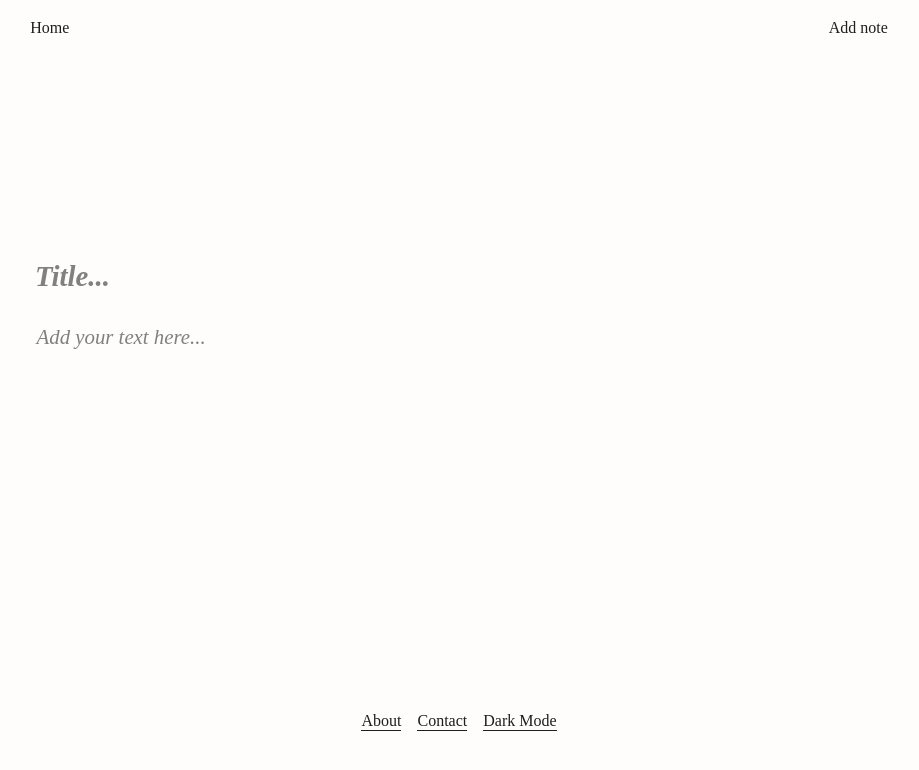
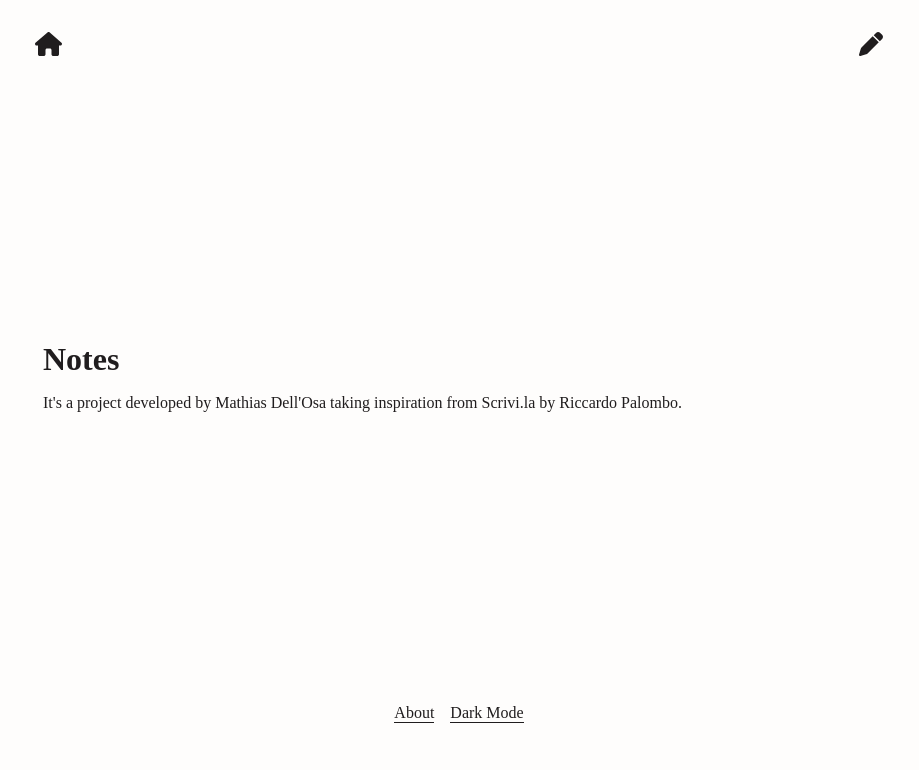
Before and after one commit to MathiasDWaterlaw/note-editor, a React (Create React App) app: page /about in a window 1280 px wide. Shown: the top 770 px of the page, without its empty margins (181-1100 px from the left). Built offline with nearby package versions, Linux system fonts and the light colour scheme; a web font is replaced by a local one.

Commit message:
Added links and navigation functionality

```diff
--- a/package.json
+++ b/package.json
@@ -3,11 +3,17 @@
   "version": "0.1.0",
   "private": true,
   "dependencies": {
+    "@fortawesome/fontawesome-svg-core": "^6.6.0",
+    "@fortawesome/free-brands-svg-icons": "^6.6.0",
+    "@fortawesome/free-regular-svg-icons": "^6.6.0",
+    "@fortawesome/free-solid-svg-icons": "^6.6.0",
+    "@fortawesome/react-fontawesome": "^0.2.2",
     "@testing-library/jest-dom": "^5.17.0",
     "@testing-library/react": "^13.4.0",
     "@testing-library/user-event": "^13.5.0",
     "react": "^18.3.1",
     "react-dom": "^18.3.1",
+    "react-router-dom": "^6.26.0",
     "react-scripts": "5.0.1",
     "web-vitals": "^2.1.4"
   },
--- a/src/App.css
+++ b/src/App.css
@@ -4,18 +4,6 @@
   padding: 0 12rem;
   background-color: var(--background-color);
   color: var(--foreground-color);
-}
-
-nav {
-  padding: 1.2rem;
-}
-
-nav ul {
-  justify-content: space-between;
-}
-
-nav li {
-  /* border: 1px solid green; */
 }
 
 main {
@@ -30,8 +18,7 @@ main {
 
 footer {
   /* border: 1px salmon solid; */
-  padding: 1rem;
-  padding-bottom: 1.5rem;
+  padding: 0.5rem 0 1.5rem 0;
 }
 
 footer ul {
--- a/src/App.js
+++ b/src/App.js
@@ -1,7 +1,12 @@
 import "./App.css";
 import { useState, useEffect } from "react";
+import { Routes, Route, Link } from "react-router-dom";
+import { FontAwesomeIcon } from "@fortawesome/react-fontawesome";
+import { faPen, faHouse } from "@fortawesome/free-solid-svg-icons";
+import NavigationBar from "./components/NavigationBar";
 import NoteEditor from "./components/NoteEditor";
 import HomePage from "./components/HomePage";
+import AboutPage from "./components/AboutPage";
 
 const body = document.body;
 
@@ -21,22 +26,28 @@ function App() {
 
   return (
     <div className='App'>
-      <nav className='NavigationBar'>
-        <ul>
-          <li>Home</li>
-          <li>Add note</li>
-        </ul>
-      </nav>
+      <NavigationBar
+        icons={[
+          <FontAwesomeIcon icon={faHouse} size='xl' />,
+          <FontAwesomeIcon icon={faPen} size='xl' />,
+        ]}
+      />
 
       <main className='main-content'>
-        <NoteEditor />
-        {/* <HomePage /> */}
+        <Routes>
+          <Route path='/' element={<HomePage />} />
+          <Route path='/note-editor' element={<NoteEditor />} />
+          <Route path='/about' element={<AboutPage />} />
+        </Routes>
       </main>
 
       <footer className='Footer'>
         <ul>
-          <li>About</li>
-          <li>Contact</li>
+          <li>
+            <Link to='/about' className='nav-item'>
+              About
+            </Link>
+          </li>
           <li onClick={() => setDarkState(!darkState)}>{textMode}</li>
         </ul>
       </footer>
--- /dev/null
+++ b/src/components/AboutPage.css
@@ -0,0 +1,15 @@
+.AboutPage {
+  width: 100%;
+  padding: 1rem 2rem;
+  margin: 2rem 0;
+}
+
+.AboutPage h1 {
+  margin-bottom: 1rem;
+}
+
+.AboutPage p {
+  hyphens: auto;
+  hyphenate-character: "-";
+  text-align: justify;
+}
--- /dev/null
+++ b/src/components/AboutPage.jsx
@@ -0,0 +1,15 @@
+import "./AboutPage.css";
+
+function AboutPage() {
+  return (
+    <div className='AboutPage'>
+      <h1>Notes</h1>
+      <p>
+        It's a project developed by Mathias Dell'Osa taking inspiration from
+        Scrivi.la by Riccardo Palombo.
+      </p>
+    </div>
+  );
+}
+
+export default AboutPage;
--- /dev/null
+++ b/src/components/NavigationBar.css
@@ -0,0 +1,9 @@
+nav {
+  padding: 2rem 1.5rem 0 1.5rem;
+  /* margin-bottom: 3rem; */
+  /* border: 1px solid red; */
+}
+
+nav ul {
+  justify-content: space-between;
+}
--- /dev/null
+++ b/src/components/NavigationBar.jsx
@@ -0,0 +1,23 @@
+import "./NavigationBar.css";
+import { Link } from "react-router-dom";
+
+function NavigationBar({ icons }) {
+  return (
+    <nav className='NavigationBar'>
+      <ul>
+        <li>
+          <Link to='/' className='nav-item'>
+            {icons[0]}
+          </Link>
+        </li>
+        <li>
+          <Link to='/note-editor' className='nav-item'>
+            {icons[1]}
+          </Link>
+        </li>
+      </ul>
+    </nav>
+  );
+}
+
+export default NavigationBar;
--- a/src/components/NoteEditor.css
+++ b/src/components/NoteEditor.css
@@ -1,10 +1,26 @@
 .NoteEditor {
   /* border: 1px solid red; */
   width: 100%;
+  margin-top: 1.5rem;
 }
 
 .input-area:focus {
   outline: none;
+}
+
+.note-heading {
+  padding: 1rem 1.5rem;
+  font-size: 1.8rem;
+  font-weight: bold;
+}
+
+.note-paragraph {
+  min-height: 200px;
+  font-size: 1.2rem;
+  padding: 1rem 1.6rem;
+  hyphens: auto;
+  hyphenate-character: "-";
+  text-align: justify;
 }
 
 [contenteditable="true"]:empty::before {
@@ -26,18 +42,3 @@
 .note-paragraph:empty::before {
   content: "Add your text here...";
 }
-
-.note-heading {
-  padding: 1rem 1.5rem;
-  font-size: 1.8rem;
-  font-weight: bold;
-}
-
-.note-paragraph {
-  min-height: 200px;
-  font-size: 1.3rem;
-  padding: 1rem 1.6rem;
-  hyphens: auto;
-  hyphenate-character: "-";
-  text-align: justify;
-}
--- a/src/index.css
+++ b/src/index.css
@@ -35,3 +35,8 @@ ul {
   margin: 0;
   display: flex;
 }
+
+.nav-item {
+  text-decoration: none;
+  color: var(--foreground-color);
+}
--- a/src/index.js
+++ b/src/index.js
@@ -1,13 +1,16 @@
-import React from 'react';
-import ReactDOM from 'react-dom/client';
-import './index.css';
-import App from './App';
-import reportWebVitals from './reportWebVitals';
+import React from "react";
+import ReactDOM from "react-dom/client";
+import "./index.css";
+import App from "./App";
+import reportWebVitals from "./reportWebVitals";
+import { BrowserRouter } from "react-router-dom";
 
-const root = ReactDOM.createRoot(document.getElementById('root'));
+const root = ReactDOM.createRoot(document.getElementById("root"));
 root.render(
   <React.StrictMode>
-    <App />
+    <BrowserRouter>
+      <App />
+    </BrowserRouter>
   </React.StrictMode>
 );
 
```
Also changed, not shown: 1 other file (tests, documents, lock files or other folders).
